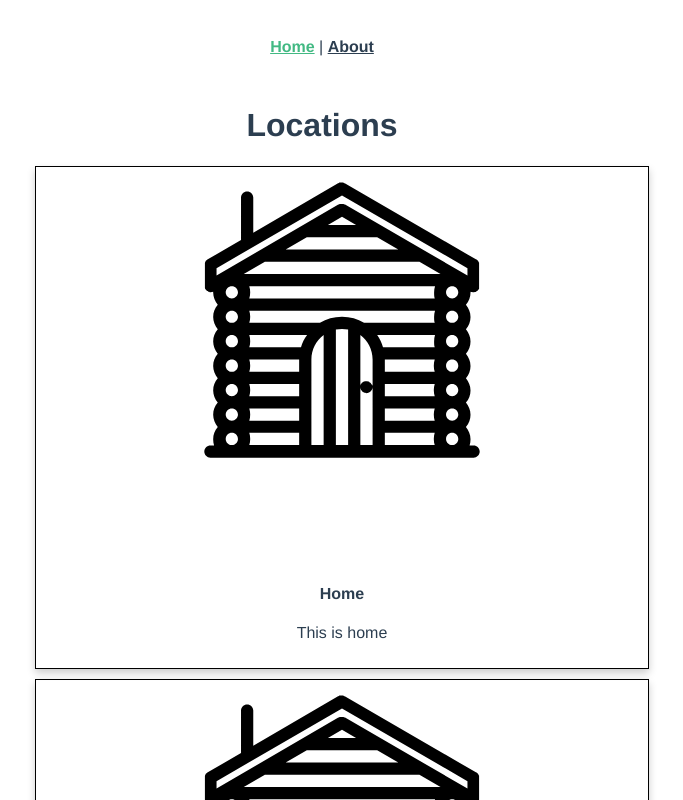
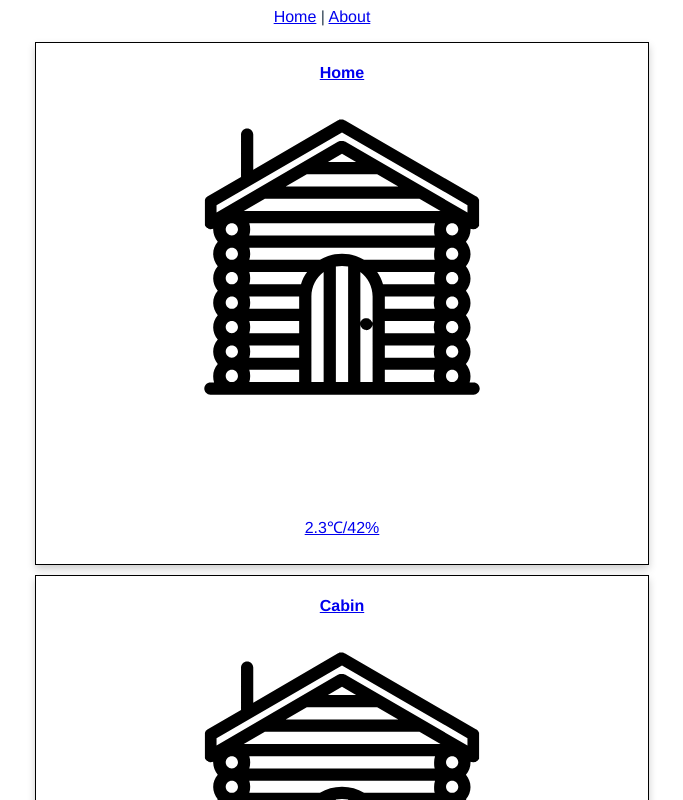
Before and after one commit to seesharper/heatkeeper.client, a Vue app: page / in a window 1280 px wide. Shown: the top 800 px of the page, without its empty margins (318-1001 px from the left). Built offline with nearby package versions, Linux system fonts and the light colour scheme.

Commit message:
Added routing to zones

```diff
--- a/src/App.vue
+++ b/src/App.vue
@@ -1,9 +1,9 @@
 <template>
   <div id="app">
-    <div id="nav">
+    <!-- <div id="nav">
       <router-link to="/">Home</router-link> |
       <router-link to="/about">About</router-link>
-    </div>
+    </div> -->
     <router-view/>
   </div>
 </template>
--- a/src/components/Locations.vue
+++ b/src/components/Locations.vue
@@ -1,39 +1,38 @@
 <template>
   <div>
-    <h1>Locations</h1>
+    <router-link to="/">Home</router-link> |
+    <router-link to="/about">About</router-link>
     <ul id="example-1">
-      <li v-for="item in info" :key="item.name">
+      <li v-for="item in locations" :key="item.name">
+        <a v-bind:href="'zones/' + item.name">
             <div class="card">
-          <img src="@/assets/cabin.svg" alt="Avatar" style="width:50%">
-          <div class="container">
                 <h4>
                 <b>{{item.name}}</b>
                 </h4>
-            <p>{{item.description}}</p>
+            <img src="@/assets/cabin.svg" alt="Avatar" style="width:50%">
+            <div class="container">
+                <p>{{item.temperature}}&#8451;/{{item.humidity}}%</p>
             </div>
             </div>
+            </a>
       </li>
     </ul>
   </div>
 </template>
 
 <script lang="ts">
+import Vue from 'vue'
+import { Component } from 'vue-property-decorator'
 import { getLocations, Location } from "../web-api";
 
-export default {
-  data() {
-    return {
-      info : new Array<Location>(),
-      loading: true,
-      errored: false
+@Component
+export default class Locations extends Vue {
+    locations : Location[] = new Array<Location>();
+
+    async mounted(){
+        this.locations = await getLocations();
     }
-  },
-
-  async mounted() {
-      this.info = await getLocations();
 }
-
-};
 </script>
 
 <style scoped>
@@ -50,11 +49,6 @@ ul {
   list-style-type: none;
 }
 
-/* On mouse-over, add a deeper shadow */
-.card:hover {
-  box-shadow: 0 8px 16px 0 rgba(0, 0, 0, 0.2);
-}
-
 /* Add some padding inside the card container */
 .container {
   padding: 10px 16px;
--- /dev/null
+++ b/src/components/Zones.vue
@@ -0,0 +1,21 @@
+<template>
+
+    <div>Location {{ $route.params.location }}</div>
+</template>
+
+<script lang="ts">
+import Vue from 'vue'
+import { Component } from 'vue-property-decorator'
+import { getZones, Zone } from "../web-api";
+
+@Component
+export default class Zones extends Vue{
+    async mounted(){
+        let locationParam = this.$route.params['location'];
+    }
+}
+</script>
+
+<style>
+
+</style>
--- a/src/router.ts
+++ b/src/router.ts
@@ -1,6 +1,7 @@
 import Vue from 'vue';
 import Router from 'vue-router';
 import Home from './views/Home.vue';
+import Zones from './components/Zones.vue'
 
 Vue.use(Router);
 
@@ -21,5 +22,10 @@ export default new Router({
       // which is lazy-loaded when the route is visited.
       component: () => import(/* webpackChunkName: "about" */ './views/About.vue'),
     },
+    {
+      path: '/zones/:location',
+      name : 'zones',
+      component : Zones,
+    }
   ],
 });
--- a/src/views/Home.vue
+++ b/src/views/Home.vue
@@ -10,11 +10,13 @@
 import { Component, Vue } from 'vue-property-decorator';
 import HelloWorld from '@/components/HelloWorld.vue'; // @ is an alias to /src
 import Locations from '@/components/Locations.vue';
+import Zones from '@/components/Zones.vue';
 
 @Component({
   components: {
     HelloWorld,
     Locations,
+    Zones,
   },
 })
 export default class Home extends Vue {}
--- a/src/web-api.ts
+++ b/src/web-api.ts
@@ -1,3 +1,4 @@
+
 import { Location } from './web-api';
 function api<T>(url: string): Promise<T> {
   return fetch(url).then(response => {
@@ -9,18 +10,29 @@ function api<T>(url: string): Promise<T> {
 }
 
 export async function getLocations() : Promise<Location[]>{
-
     var locations = new Array<Location>();
-    locations.push({name:'Home', description:'This is home'});
-    locations.push({name:'Cabin', description:'This is my cabin'});
+    locations.push({name:'Home', description:'This is home', temperature:2.3, humidity:42});
+    locations.push({name:'Cabin', description:'This is my cabin', temperature:-2.4, humidity:47});
     return locations;
-    //return api<Location[]>("api/locations");
 }
 
-
-
+export async function getZones(location : string) : Promise<Zone[]>{
+  var zones = new Array<Zone>();
+  zones.push({name:'Living Room', temperature:22.6, humidity:38, batteryLevel:68});
+  zones.push({name:'Master Bedroom', temperature:10.2, humidity:36, batteryLevel:72});
+  return zones;
+}
 
 export interface Location {
   name: string;
   description: string;
+  temperature: number;
+  humidity: number;
 }
+
+export interface Zone{
+  name: string;
+  temperature: number;
+  humidity: number;
+  batteryLevel : number;
+}
```
Lines whose indentation alone changed are shown as unchanged.
